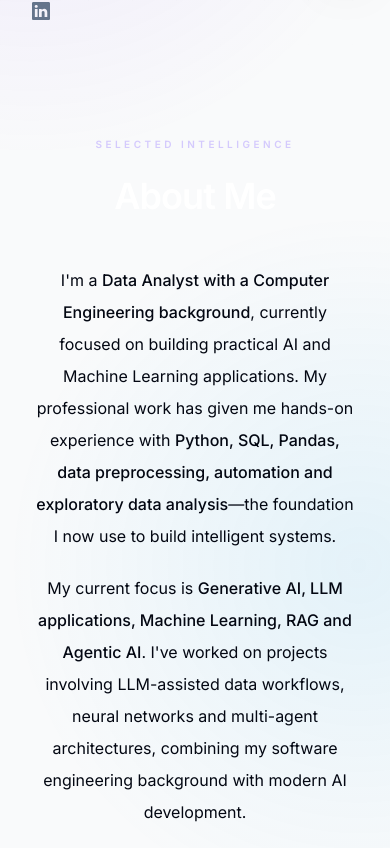
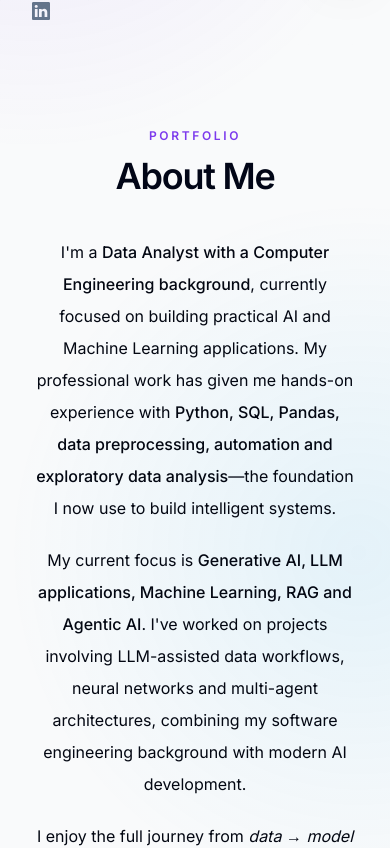
Before and after one commit to J3045/Portfolio-website, a Next.js app: page / in a window 390 px wide. Shown: the part 860-1708 px from the top of the page. Built offline with nearby package versions, Linux system fonts and the light colour scheme; no server answers.

Commit message:
Modernize portfolio sections for responsive light and dark themes

```diff
--- a/components/section-heading.tsx
+++ b/components/section-heading.tsx
@@ -1,16 +1,4 @@
 import React from "react";
-
-type SectionHeadingProps = { children: React.ReactNode; };
-
-export default function SectionHeading({ children }: SectionHeadingProps) {
-  return (
-    <div className="mb-12 text-center">
-      <div className="mb-4 text-[10px] font-semibold uppercase tracking-[0.35em] text-violet-300/70">
-        Selected intelligence
-      </div>
-      <h2 className="text-4xl font-semibold tracking-tight text-white sm:text-6xl">
-        {children}
-      </h2>
-    </div>
-  );
+export default function SectionHeading({ children }: { children: React.ReactNode }) {
+  return <div className="mb-10"><p className="mb-3 text-xs font-semibold uppercase tracking-[.22em] text-violet-600 dark:text-violet-300">Portfolio</p><h2 className="text-4xl font-semibold tracking-[-.035em] text-slate-950 sm:text-5xl dark:text-white">{children}</h2></div>;
 }
```
